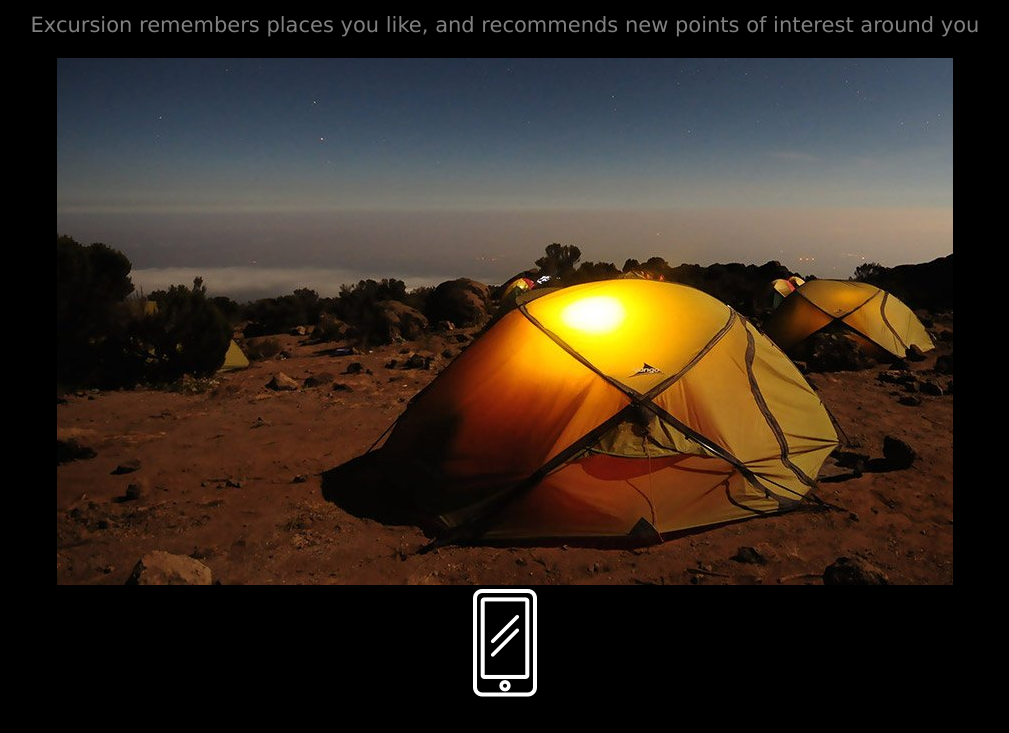
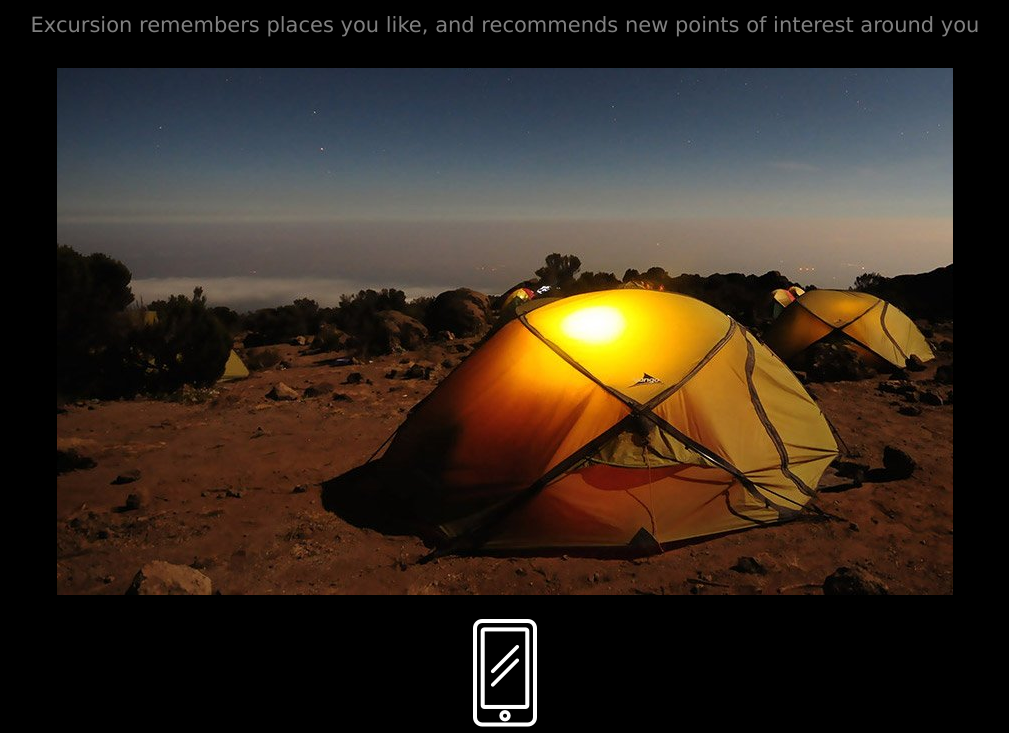
Before and after one commit to tabennett1978/excursion, a plain HTML site: page index.html in a window 1280 px wide. Shown: the part 462-1195 px from the top of the page, without its empty margins (135-1144 px from the left). Drawn offline with Linux system fonts and the light colour scheme.

Commit message:
Final version

```diff
--- a/resources/css/style.css
+++ b/resources/css/style.css
@@ -28,3 +28,7 @@ p {
 footer {
     text-align: right;
 }
+
+img {
+    padding: 10px;
+}
```
